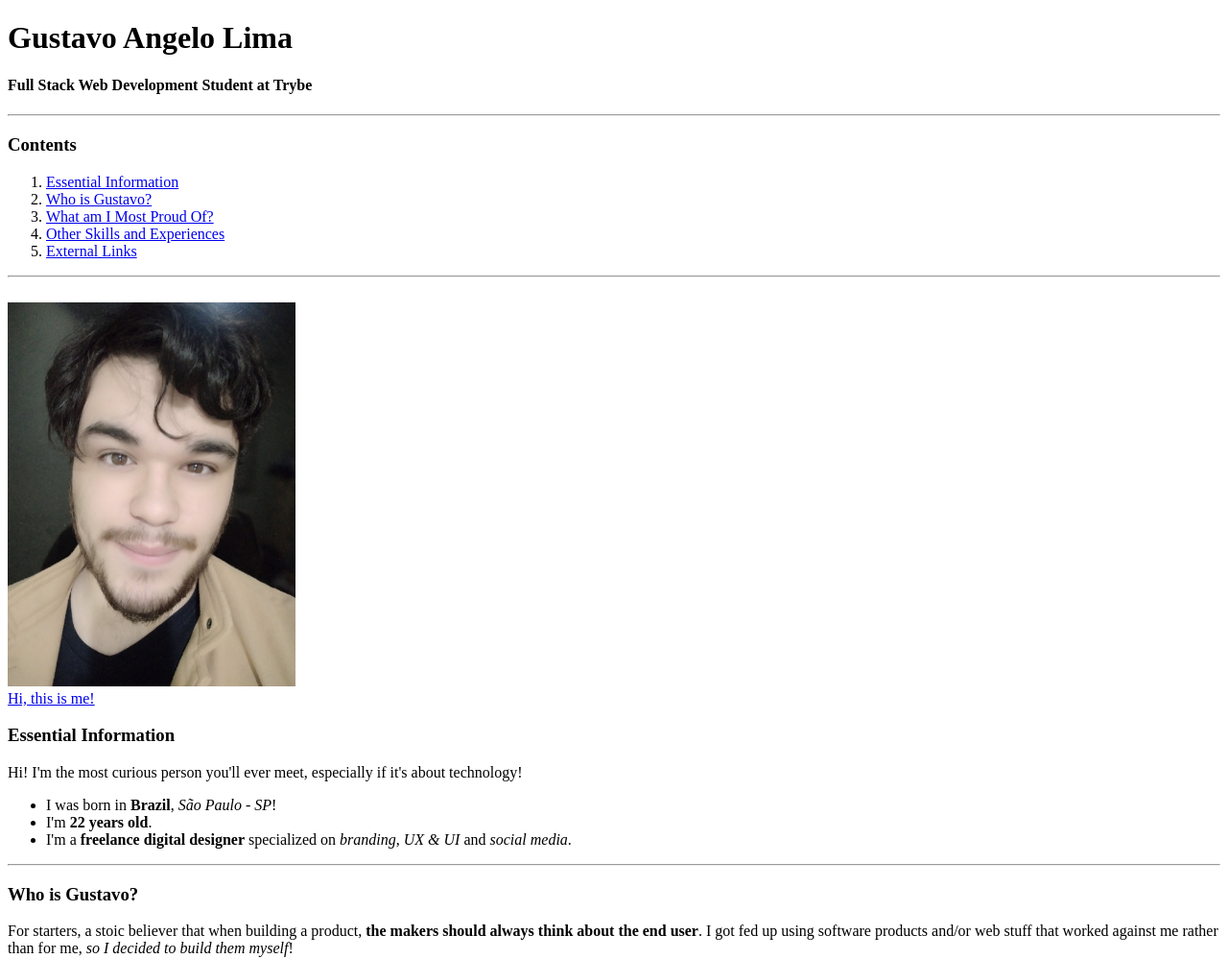
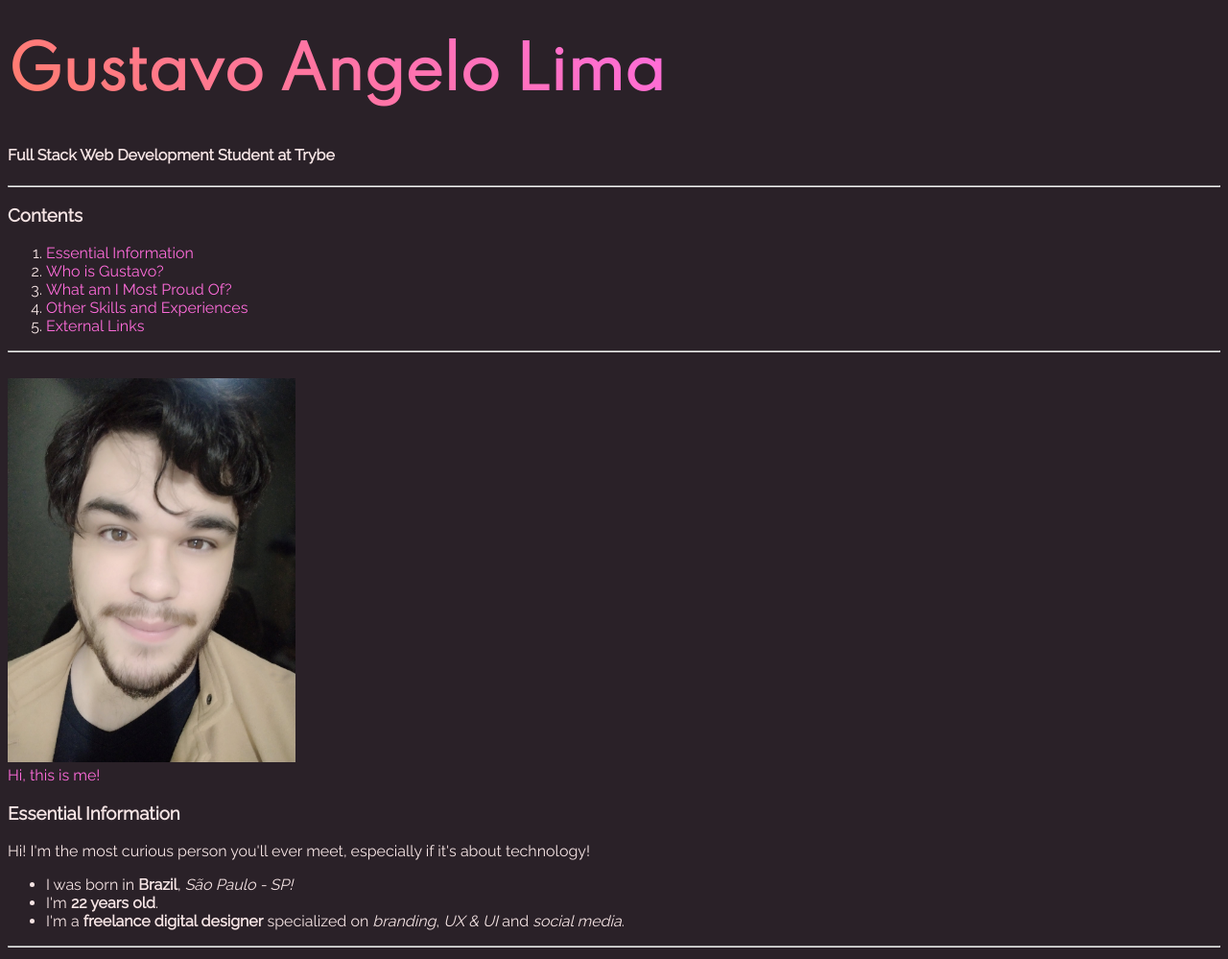
Before and after one commit to ziraelGustavo/resume, a plain HTML site: page index.html in a window 1280 px wide. Shown: the top 999 px of the page at 96% size. Drawn offline with Linux system fonts and the light colour scheme.

Commit message:
CSS externo e estilação básica]

```diff
--- a/index.html
+++ b/index.html
@@ -5,9 +5,11 @@
     <meta http-equiv="X-UA-Compatible" content="IE=edge">
     <meta name="viewport" content="width=device-width, initial-scale=1.0">
     <title>Gustavo Angelo Lima</title>
+    <link rel="stylesheet" type= "text/css" href="style.css">
+    <link rel="stylesheet" href="https://fonts.googleapis.com/css?family=Raleway|Spartan">
 </head>
 <body>
-    <h1>Gustavo Angelo Lima</h1>
+    <h1 class="gradientTitle">Gustavo Angelo Lima</h1>
     <h4>Full Stack Web Development Student at Trybe</h4>
     <hr>
     <h3>Contents</h3>
@@ -26,7 +28,7 @@
     <h3 id="EI">Essential Information</h3>
     <p>Hi! I'm the most curious person you'll ever meet, especially if it's about technology!
     <ul>
-        <li>I was born in <strong>Brazil</strong>, <em>São Paulo - SP</em>!</li>
+        <li>I was born in <strong>Brazil</strong>, <em>São Paulo - SP!</em></li>
         <li>I'm <strong>22 years old</strong>.</li>
         <li>I'm a <strong>freelance digital designer</strong> specialized on <em>branding</em>, <em>UX & UI</em> and <em>social media</em>.</li>
     </ul>
--- /dev/null
+++ b/style.css
@@ -0,0 +1,25 @@
+body {
+
+    color: #f5e4e4;
+    background-color: #2a2128;
+    font-family: Raleway, sans-serif;
+}
+
+.gradientTitle {
+    font-size: 60px;
+    font-family: Spartan, sans-serif;
+    font-style: bold;
+    background-color: #ff6cdb;
+    background-image: linear-gradient(45deg, #ff7d6c, #ff6cdb);
+    width: fit-content;
+    background-repeat: repeat;
+    -webkit-background-clip: text;
+    -webkit-text-fill-color: transparent;
+    -moz-background-clip: text;
+    -moz-text-fill-color: transparent;
+}
+
+a {
+    color: #ff6cdb ;
+    text-decoration: none;
+}
```
